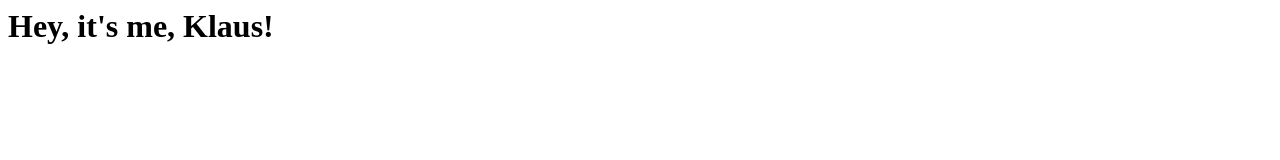
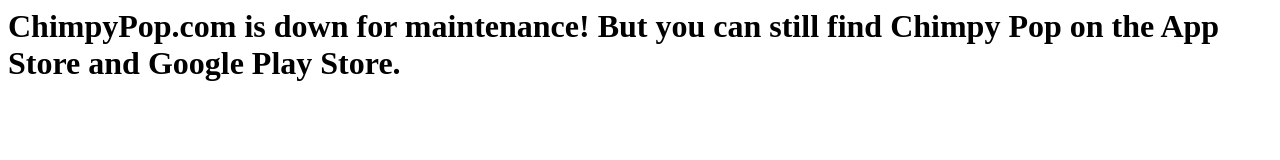
Before and after one commit to dandeentremont/TestSite, a plain HTML site: page index.html in a window 1280 px wide. Drawn offline with Linux system fonts and the light colour scheme.

Commit message:
Update index.html

```diff
--- a/index.html
+++ b/index.html
@@ -1 +1 @@
-<h1>Hey, it's me, Klaus!</h1>
+<h1>ChimpyPop.com is down for maintenance! But you can still find Chimpy Pop on the App Store and Google Play Store.</h1>
```
